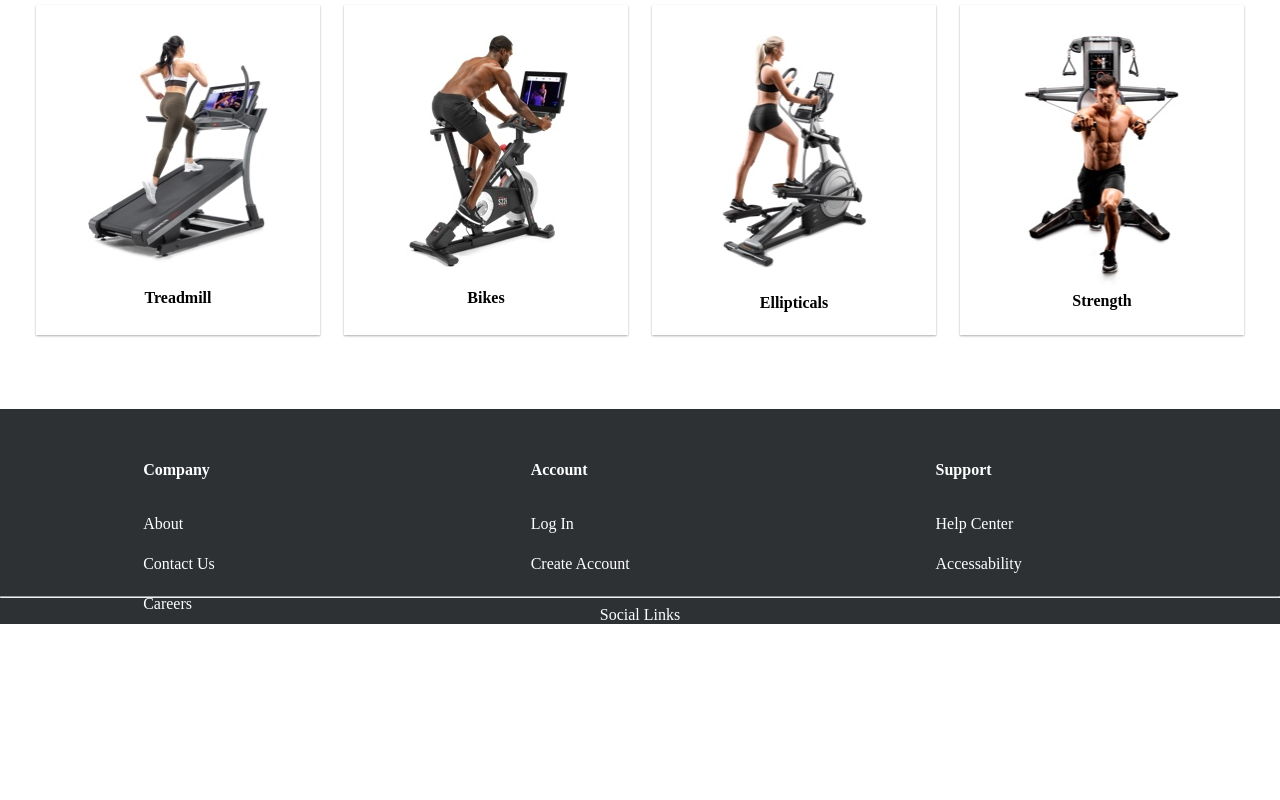
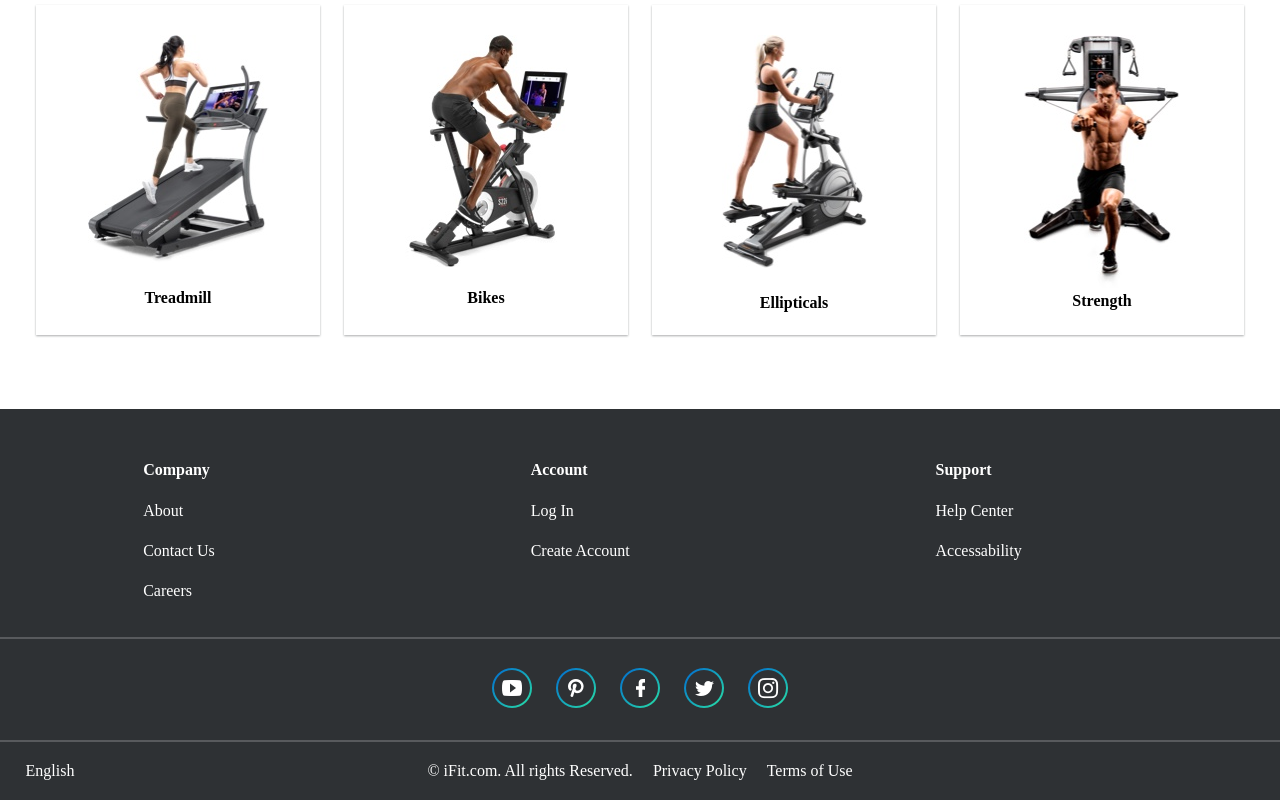
Before and after one commit to bdoney20/fed-challenge-1, a React app: page / in a window 1280 px wide. Shown: the part 1897-2697 px from the top of the page. Before the commit the page ends 2521 px from the top, so only its background shows below. Built offline with nearby package versions, Linux system fonts and the light colour scheme.

Commit message:
Second push

```diff
--- a/src/components/footer/index.css
+++ b/src/components/footer/index.css
@@ -17,9 +17,14 @@
     padding-left: 25%;
 }
 
+.group-container h4 {
+    margin-bottom: 8px;
+}
+
 .group-list {
     text-align: left;
     padding-top: 0;
+    height: auto;
 }
 
 .group-item {
@@ -31,3 +36,30 @@
     text-decoration: none;
     color: #fff;
 }
+
+.legal {
+    padding: 20px 0;
+}
+
+.legal a {
+    padding: 0 10px;
+    color: #fff;
+}
+
+.language-button {
+    position: absolute;
+    margin-left: 2%;
+}
+
+.social-links-container {
+    border-top: 2px solid #585A5D;
+    border-bottom: 2px solid #585A5D;
+}
+
+.social-list {
+    padding-bottom: 21.5px;
+}
+
+.social-list li {
+    margin: 0 12px;
+}
--- a/src/components/footer/index.js
+++ b/src/components/footer/index.js
@@ -1,4 +1,9 @@
 import React from 'react';
+import youtube from '../../images/footer/youtube.png';
+import facebook from '../../images/footer/facebook.png';
+import instagram from '../../images/footer/instagram.png';
+import pinterest from '../../images/footer/pinterest.png';
+import twitter from '../../images/footer/twitter.png';
 import './index.css';
 
 const Footer = () => {
@@ -43,9 +48,22 @@ const Footer = () => {
                         </ul>
                     </div>
                 </div>
-                <hr></hr>
                 <div className="social-links-container">
-                    <div className="social-links">Social Links</div>
+                    <div className="social-links">
+                        <ul className="social-list">
+                            <li><a href="/"><img src={youtube} alt="youtube social logo"></img></a></li>
+                            <li><a href="/"><img src={pinterest} alt="pinterest social logo"></img></a></li>
+                            <li><a href="/"><img src={facebook} alt="facebook social logo"></img></a></li>
+                            <li><a href="/"><img src={twitter} alt="twitter social logo"></img></a></li>
+                            <li><a href="/"><img src={instagram} alt="instagram social logo"></img></a></li>
+                        </ul>
+                    </div>
+                </div>
+                <div className="legal">
+                    <div className="language-button">English</div>
+                        <a href="/">&copy; iFit.com. All rights Reserved.</a>
+                        <a href="/">Privacy Policy</a>
+                        <a href="/">Terms of Use</a>
                 </div>
             </nav>
         </section>
```
Also changed, not shown: src/images/footer/facebook.png (added), src/images/footer/instagram.png (added), src/images/footer/pinterest.png (added), src/images/footer/twitter.png (added), src/images/footer/youtube.png (added).
